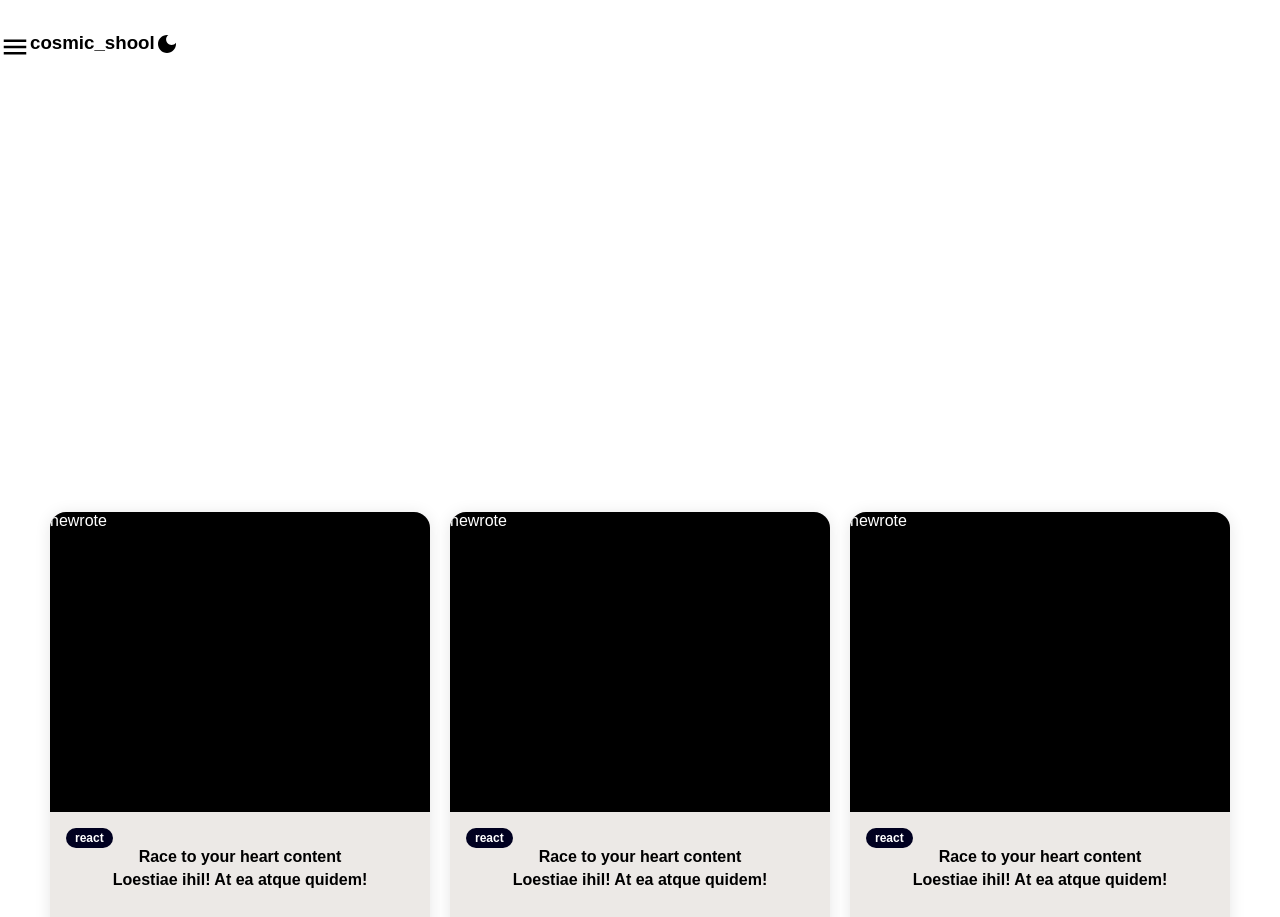
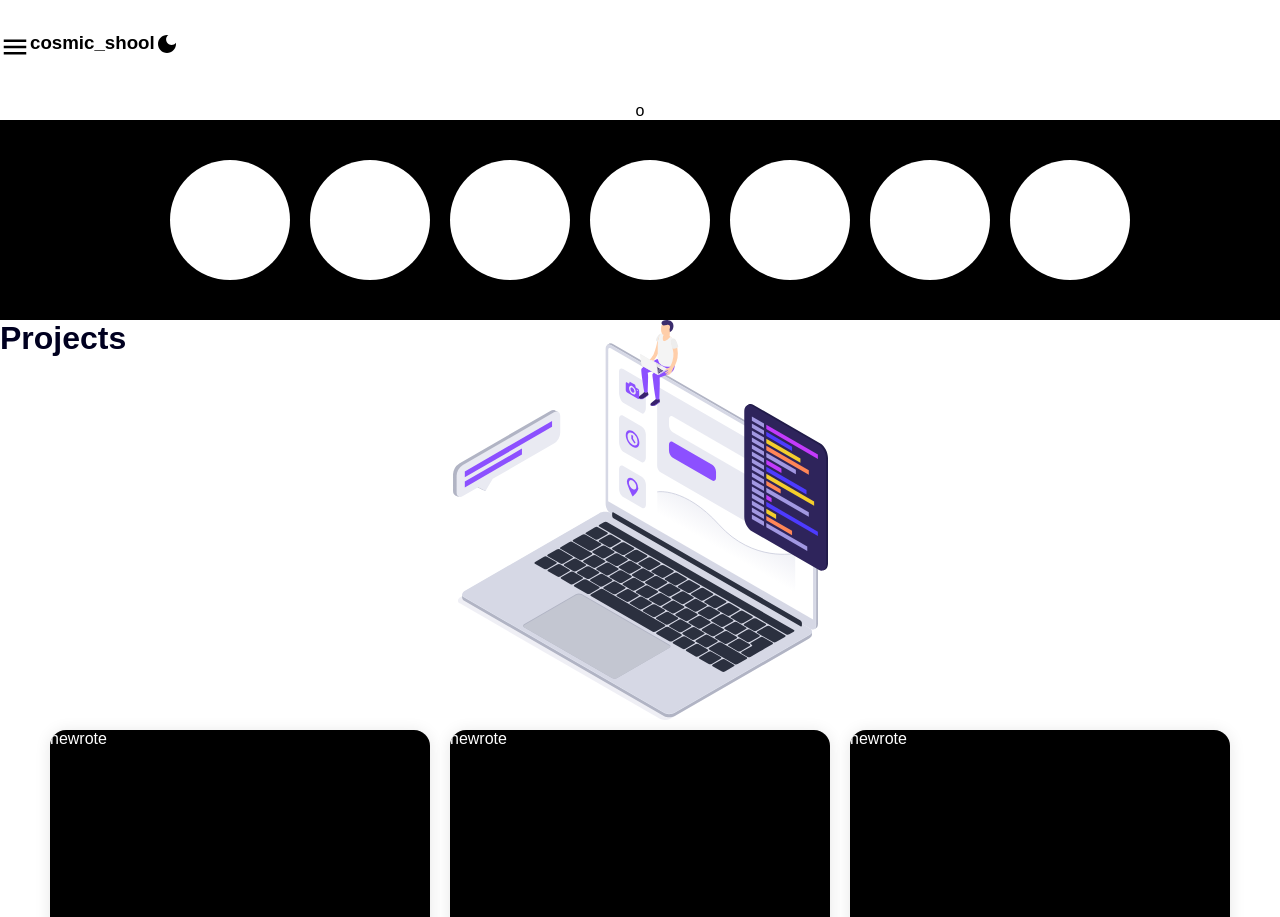
Before and after one commit to tech-with-KING/my_website, a React (Create React App) app: page / in a window 1280 px wide. Shown: the part 446-1363 px from the top of the page. Built offline with nearby package versions, Linux system fonts and the light colour scheme.

Commit message:
the components have been properly routed

```diff
--- a/src/App.js
+++ b/src/App.js
@@ -7,7 +7,7 @@ import Top_Bar from './nav/topbar'
 import DownBar from './root/bottom_bar';
 import Projects from "./projects_page/index"
 import Menue_Bar from './nav/menue'
-import { BrowserRouter as Router, Routes, Route } from "react-router-dom"
+import { BrowserRouter as Router, Routes, Route,Outlet } from "react-router-dom"
 class App extends Component {
 	state = {
 		toggle:false
@@ -16,17 +16,20 @@ class App extends Component {
 	render() {
 	    const { toggle } = this.state
 	    const set_toggle =()=>{toggle?this.setState({toggle:false}):this.setState({toggle:true})}
+	    const home =()=>{
+		return(
+			<>
+			</>
+		)
+	    }
 		return (
 			<>
+			<Router>
 			<Menue_Bar toggle={toggle}/>
-			<Router>
-			<Slide_Bar/>
-			<Top_Bar toggle={toggle} set_toggle={set_toggle}/>
 			<Routes>
-			<Route path="/" element={<Body />} />
-			<Route path="/articles" element={<Articles />} />
-			<Route path="/projects" element={<Projects />} />
-			<Route path="/topbar" element={<Top_Bar toggle={toggle} />} />
+			<Route path="/" element={<><Slide_Bar/><Top_Bar toggle={toggle} set_toggle={set_toggle}/><Body /></>} />
+			<Route path="/articles" element={<><Top_Bar toggle={toggle} set_toggle={set_toggle}/><Articles /></>} />
+			<Route path="/projects" element={<><Top_Bar toggle={toggle} set_toggle={set_toggle}/><Projects /></>} />
 		    </Routes>
 		    <DownBar />
 		 </Router>
--- a/src/body/body.css
+++ b/src/body/body.css
@@ -11,6 +11,21 @@
     border-radius:10px;
     border: 1px;
     box-shadow: 2px 6px 10px rgba(0,0,0,0.3) ;
+}
+.tech_stacks{
+    background-color: black;
+    display: flex;
+    justify-content: center;
+    align-items: center;
+    height: 200px;
+    width: 100vw;
+}
+.tech_stacks div{
+    background-color: white;
+    width: 120px;
+    height: 120px;
+    border-radius: 50%;
+    margin-left: 20px;
 }
 .img{
     background-color: blue;
--- a/src/body/body.js
+++ b/src/body/body.js
@@ -46,11 +46,26 @@ const Body=(props)=>{
   ]
 
     return(
-        <div className='body'>
+            <div className='body'>
+	    {	    /* this part is the main home menu of the app */}
+
+
+	o	{/* this is the part i dispalay my different tech stacks in that small circle to show all the past projects i have done*/}
+	    <div className='tech_stacks'>
+	    <div></div>
+	    <div></div>
+	    <div></div>
+	    <div></div>
+	    <div></div>
+	    <div></div>
+	    <div></div>
+
+	    </div>
             <motion.div className='hot'
-	      initial={{opacity:0, translateX:-200}}
+	      initial={{opacity:1}}
               transition={{duration:1}}
-             >
+            >
+
              <h1>Projects</h1>
 
             </motion.div>
@@ -63,7 +78,7 @@ const Body=(props)=>{
                             <motion.div key={data.id}
 			         initial={{translateX:"-100vw"}}
 				animate={project_view?{opacity:1, translateX: 0}:{}}
-					transition= {{duration:1.5,delay:i*1.5}} >
+					transition= {{duration:1,delay:i*1.5}} >
                                 <Carded />
                             </motion.div>
                         )
@@ -77,10 +92,11 @@ const Body=(props)=>{
 
                 <div className='line'></div>
 
+	{/*this part of the page is the part i add the remainint part of projec*/}
+
+            <motion.div  className='hots' >
 
 
-            <motion.div  className='hots'
-			            >
              <h1>Articles</h1>
 
             </motion.div>
```
Also changed, not shown: src/components/reviews/reviews.js (+5 -7 lines), src/components/cardbar/cardbar.js (line endings or trailing spaces), 2 other files (tests, documents, lock files or other folders).
